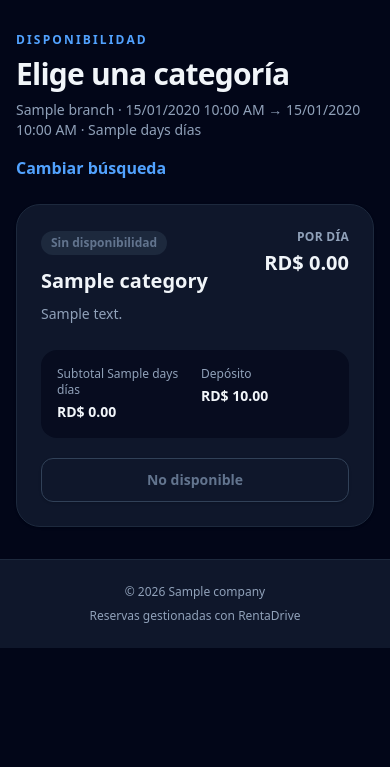
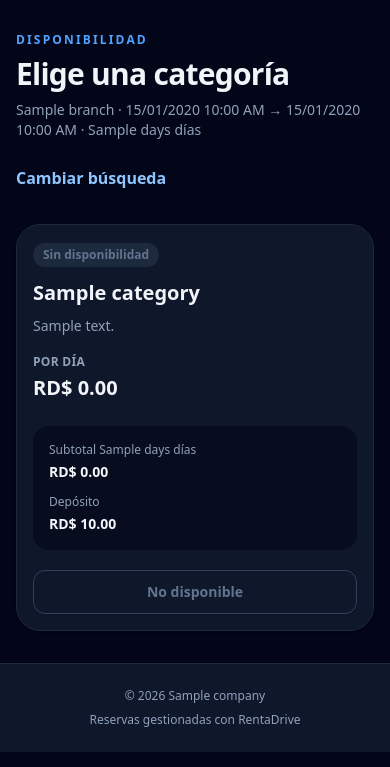
Before and after one commit to Jairo0811/RentaDrive, a Laravel app: template resources/views/public-booking/availability.blade.php in a window 390 px wide. Shown: the part 77-844 px from the top of the page. Run offline with Laravel 12, Linux system fonts and the light colour scheme; the template is opened without the code that fills it: most values are stand-ins (such as "Sample title", 1, 10 or a date in 2020); style sheets or scripts are compiled from the project's sources; parts of the project's set-up code (start-up, migrations or seed data) failed here and were passed over.

Commit message:
fix(booking): mobile public portal and quote accessibility (#40)
Improves booking cards and nav touch targets at narrow widths, announces updated quote total to screen readers, and adds feature coverage and manual QA matrix. No operational data or fiscal changes.

```diff
--- a/resources/views/layouts/public-booking.blade.php
+++ b/resources/views/layouts/public-booking.blade.php
@@ -14,10 +14,10 @@
 
         <header class="border-b border-slate-800 bg-slate-900/95 backdrop-blur">
             <div class="mx-auto flex max-w-6xl items-center justify-between gap-4 px-4 py-4 sm:px-6 lg:px-8">
-                <a href="{{ route('public-booking.show', $company->slug) }}" class="flex items-center gap-3 rounded-xl focus:outline-none focus:ring-2 focus:ring-blue-500">
+                <a href="{{ route('public-booking.show', $company->slug) }}" class="focus-ring flex min-w-0 items-center gap-3 rounded-xl">
                     <img src="{{ asset('images/rentadrive-mark.png') }}" alt="" class="h-11 w-11 rounded-xl object-contain" aria-hidden="true">
-                    <div>
-                        <p class="font-black tracking-tight text-white">{{ $company->name }}</p>
+                    <div class="min-w-0">
+                        <p class="break-words font-black tracking-tight text-white">{{ $company->name }}</p>
                         <p class="text-xs text-slate-400">Reservas con RentaDrive</p>
                     </div>
                 </a>
--- a/resources/views/public-booking/availability.blade.php
+++ b/resources/views/public-booking/availability.blade.php
@@ -9,14 +9,14 @@
             <h1 class="mt-2 text-3xl font-black tracking-tight">Elige una categoría</h1>
             <p class="mt-2 text-sm text-slate-400">{{ $branch->name }} · {{ $startAt->format('d/m/Y h:i A') }} → {{ $endAt->format('d/m/Y h:i A') }} · {{ $days }} {{ $days === 1 ? 'día' : 'días' }}</p>
         </div>
-        <a href="{{ route('public-booking.show', $company->slug) }}" class="font-bold text-blue-400 dark:text-blue-400">Cambiar búsqueda</a>
+        <a href="{{ route('public-booking.show', $company->slug) }}" class="focus-ring inline-flex min-h-11 items-center self-start rounded font-bold text-blue-300 hover:text-blue-200">Cambiar búsqueda</a>
     </div>
 
     <div class="grid gap-5 lg:grid-cols-2">
         @forelse ($categories as $category)
             @php($available = (int) $category->getAttribute('available_count'))
-            <article class="rounded-3xl border border-slate-200 bg-white p-6 shadow-sm dark:border-slate-800 dark:bg-slate-900">
-                <div class="flex items-start justify-between gap-4">
+            <article class="min-w-0 rounded-3xl border border-slate-200 bg-white p-4 shadow-sm dark:border-slate-800 dark:bg-slate-900 sm:p-6">
+                <div class="flex flex-col items-start gap-4 sm:flex-row sm:justify-between">
                     <div>
                         <span class="inline-flex rounded-full px-2.5 py-1 text-xs font-bold {{ $available > 0 ? 'bg-emerald-100 text-emerald-700 dark:bg-emerald-950/50 dark:text-emerald-300' : 'bg-slate-100 text-slate-500 dark:bg-slate-800' }}">
                             {{ $available > 0 ? $available.' disponibles' : 'Sin disponibilidad' }}
@@ -26,13 +26,13 @@
                             <p class="mt-2 text-sm leading-relaxed text-slate-400">{{ $category->description }}</p>
                         @endif
                     </div>
-                    <div class="text-right">
+                    <div class="min-w-0 text-left sm:text-right">
                         <p class="text-xs font-bold uppercase tracking-wide text-slate-400">Por día</p>
                         <p class="mt-1 text-xl font-black">RD$ {{ number_format((float) $category->daily_rate, 2) }}</p>
                     </div>
                 </div>
 
-                <div class="mt-6 grid grid-cols-2 gap-3 rounded-2xl bg-slate-50 p-4 text-sm dark:bg-slate-950/60">
+                <div class="mt-6 grid grid-cols-1 gap-3 rounded-2xl bg-slate-50 p-4 text-sm dark:bg-slate-950/60 sm:grid-cols-2">
                     <div>
                         <p class="text-xs text-slate-400">Subtotal {{ $days }} {{ $days === 1 ? 'día' : 'días' }}</p>
                         <p class="mt-1 font-black">RD$ {{ number_format((float) $category->getAttribute('quote_subtotal'), 2) }}</p>
@@ -51,9 +51,9 @@
                             'vehicle_category_id' => $category->id,
                             'start_at' => $startAt->format('Y-m-d\TH:i'),
                             'end_at' => $endAt->format('Y-m-d\TH:i'),
-                        ]) }}" class="btn-primary w-full justify-center">Cotizar y reservar</a>
+                        ]) }}" class="btn-primary min-h-11 w-full justify-center">Cotizar y reservar</a>
                     @else
-                        <button class="btn-secondary w-full justify-center" disabled aria-disabled="true">No disponible</button>
+                        <button class="btn-secondary min-h-11 w-full justify-center" disabled aria-disabled="true">No disponible</button>
                     @endif
                 </div>
             </article>
--- a/resources/views/public-booking/confirmation.blade.php
+++ b/resources/views/public-booking/confirmation.blade.php
@@ -10,10 +10,10 @@
                     <span class="inline-flex rounded-full px-3 py-1 text-xs font-bold uppercase tracking-wide {{ $reservation->status === 'cancelled' ? 'bg-red-100 text-red-700 dark:bg-red-950/50 dark:text-red-300' : 'bg-emerald-100 text-emerald-700 dark:bg-emerald-950/50 dark:text-emerald-300' }}">
                         {{ $reservation->status === 'cancelled' ? 'Cancelada' : ($reservation->status === 'confirmed' ? 'Confirmada' : 'Recibida') }}
                     </span>
-                    <h1 class="mt-4 text-3xl font-black tracking-tight">Reserva {{ $reservation->code }}</h1>
+                    <h1 class="mt-4 break-words text-3xl font-black tracking-tight">Reserva {{ $reservation->code }}</h1>
                     <p class="mt-2 text-sm text-slate-400">Guarda este enlace privado para consultar el estado de tu reserva.</p>
                 </div>
-                <div class="rounded-2xl bg-slate-50 px-4 py-3 text-right dark:bg-slate-950/60">
+                <div class="min-w-0 rounded-2xl bg-slate-50 px-4 py-3 text-left dark:bg-slate-950/60 sm:text-right">
                     <p class="text-xs font-bold uppercase tracking-wide text-slate-400">Total estimado</p>
                     <p class="mt-1 text-2xl font-black text-blue-400 dark:text-blue-400">RD$ {{ number_format((float) $reservation->estimated_total, 2) }}</p>
                 </div>
@@ -82,7 +82,7 @@
                 @if (in_array($reservation->status, ['pending', 'confirmed'], true) && $reservation->start_at->isFuture())
                     <form method="POST" action="{{ route('public-booking.cancel', ['company' => $company->slug, 'token' => $reservation->public_token]) }}" data-confirm="¿Seguro que deseas cancelar esta reserva?" data-confirm-label="Cancelar reserva">
                         @csrf
-                        <button class="inline-flex w-full items-center justify-center rounded-xl border border-red-200 px-4 py-2.5 text-sm font-bold text-red-400 transition hover:bg-red-50 dark:border-red-900 dark:text-red-400 dark:hover:bg-red-950/40">Cancelar reserva</button>
+                        <button class="focus-ring inline-flex min-h-11 w-full items-center justify-center rounded-xl border border-red-200 px-4 py-2.5 text-sm font-bold text-red-400 transition hover:bg-red-50 dark:border-red-900 dark:text-red-400 dark:hover:bg-red-950/40">Cancelar reserva</button>
                     </form>
                 @endif
             </div>
```
Also changed, not shown: docs/public-booking-mobile-audit.md (added, +24 -0 lines), resources/views/public-booking/create.blade.php (+14 -8 lines), tests/Feature/PublicBookingEngineTest.php (+33 -0 lines).
